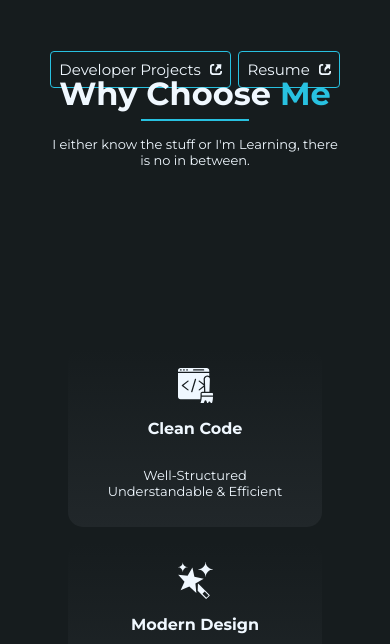
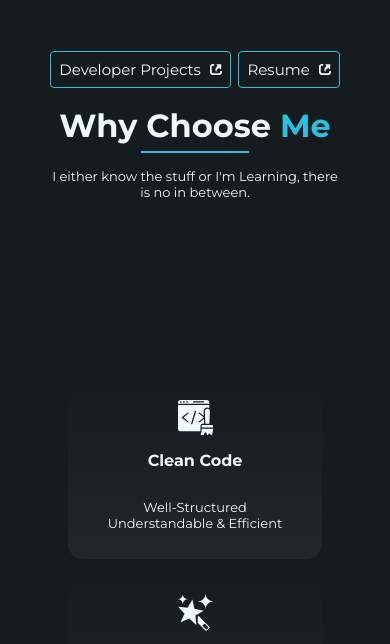
Before and after one commit to pranav-prasad16/My-Portfolio, a plain HTML site: page index.html in a window 390 px wide. Shown: the part 1910-2554 px from the top of the page. Drawn offline with Linux system fonts and the light colour scheme.

Commit message:
Update style.css

```diff
--- a/style.css
+++ b/style.css
@@ -396,6 +396,9 @@ position: relative;
     --subHeading: 25px;
     --smallFont: 15px;
   }
+  .chooseMe {
+  margin-top: 2rem;
+  }
   p {
     font-size: small;
   }
```
